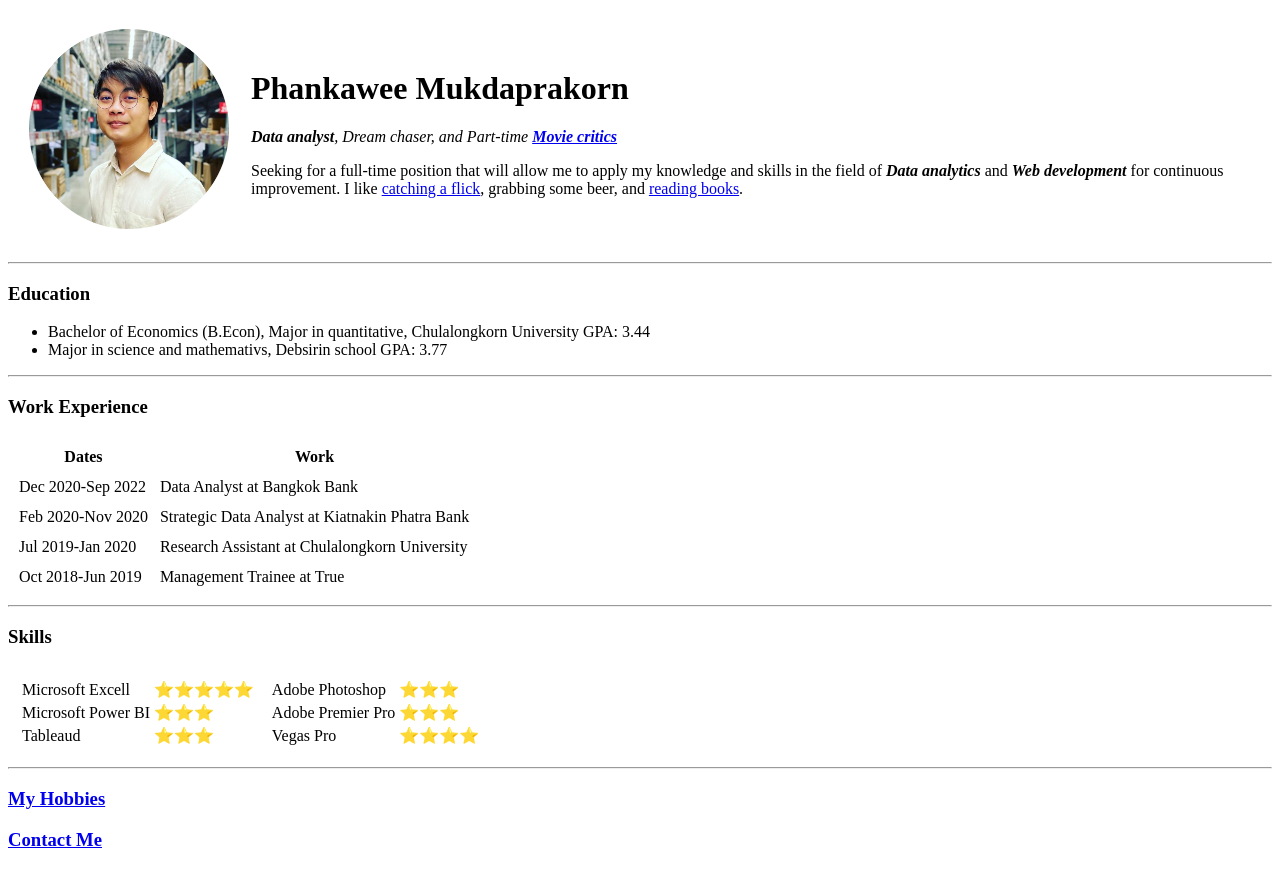
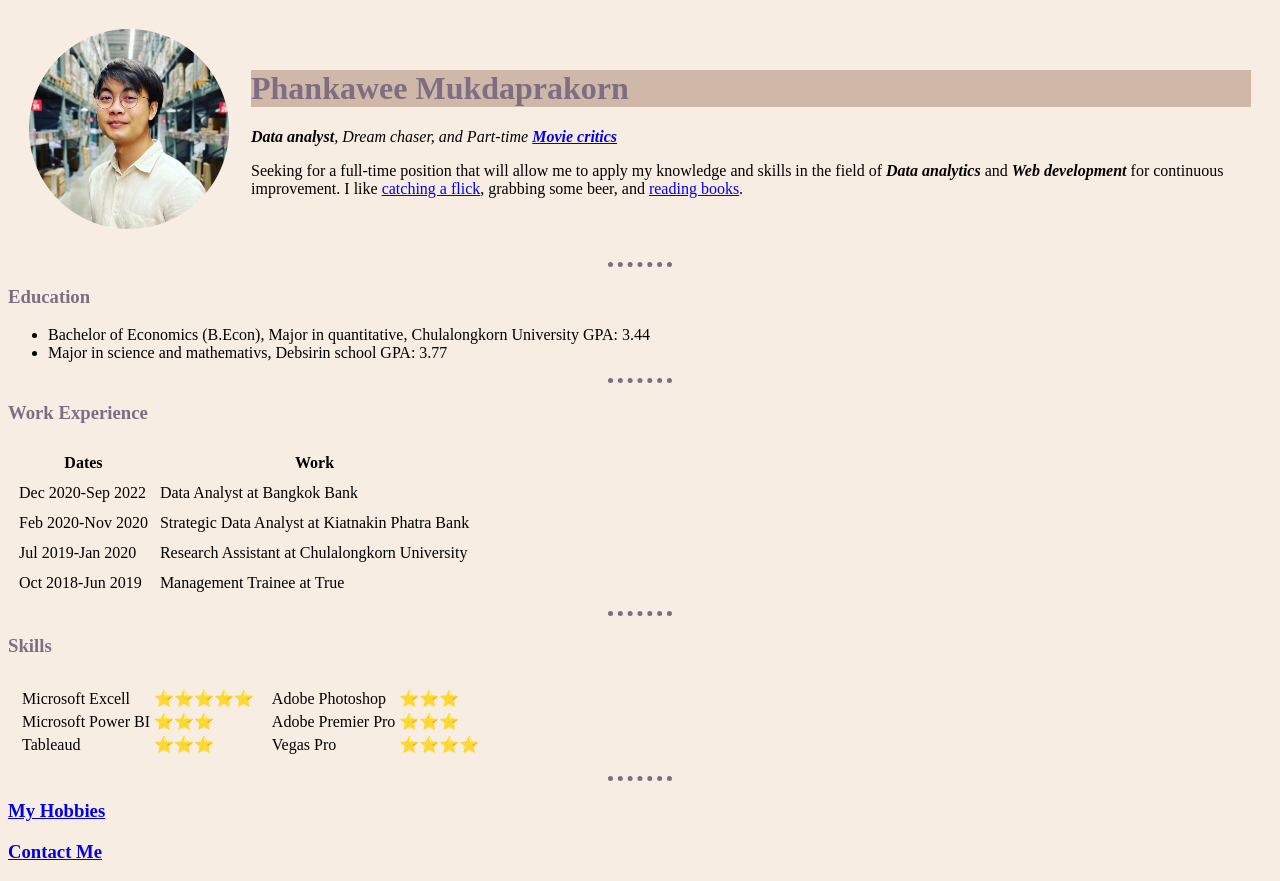
Before and after one commit to TaimanJoker/cv, a plain HTML site: page index.html in a window 1280 px wide. Drawn offline with Linux system fonts and the light colour scheme.

Commit message:
Add files via upload
update the background of the index. separate horizontal rule to be dotted

```diff
--- /dev/null
+++ b/css/styles.css
@@ -0,0 +1,20 @@
+      body {
+        background-color: #f8ede3;
+      }
+
+      h1  {
+        color: #7D6E83;
+        background-color: #D0B8A8;
+      }
+
+      h3  {
+        color: #7D6E83;
+      }
+
+      hr {
+        border-style: none;
+        border-top-style: dotted;
+        border-color: #7D6E83;
+        border-width: 5px;
+        width: 5%;
+      }
--- a/index.html
+++ b/index.html
@@ -5,6 +5,8 @@
     <meta http-equiv="X-UA-Compatible" content="IE=edge" />
     <meta name="viewport" content="width=device-width, initial-scale=1.0" />
     <title>Phankawee's Personal Site</title>
+    <link rel="stylesheet" href="css/styles.css" />
+
   </head>
   <body>
     <table cellspacing="20">
@@ -34,7 +36,11 @@
           <strong><em>Data analytics</em></strong> and
           <strong><em>Web development</em></strong> for continuous improvement.
           I like
-          <a href="https://www.imdb.com/user/ur108580247/lists?ref_=nv_usr_lst_3" target="_blank">catching a flick</a>, grabbing some beer, and
+          <a
+            href="https://www.imdb.com/user/ur108580247/lists?ref_=nv_usr_lst_3"
+            target="_blank"
+            >catching a flick</a
+          >, grabbing some beer, and
           <a
             href="https://www.goodreads.com/review/list/41665473-phankawee-mukdaprakorn?ref=nav_mybooks"
             target="_blank"
@@ -53,7 +59,7 @@
       </li>
       <li>Major in science and mathemativs, Debsirin school GPA: 3.77</li>
     </ul>
-    <hr>
+    <hr />
     <h3>Work Experience</h3>
     <table cellspacing="10">
       <tr>
@@ -77,11 +83,11 @@
         <td>Management Trainee at True</td>
       </tr>
     </table>
-    <hr>
+    <hr />
     <h3>Skills</h3>
     <!--Nested Table-->
     <!--หลักการคือตารางนึงแบ่งเป็น 2 cell(td) แล้วใน 1 cell เอาตารางไปใส่อีก แล้วทำเป็น 2 row(tr) แล้วค่อยใส่ข้อมูล td ในแต่ละ row อีกที-->
-    <table cellspacing="10" >
+    <table cellspacing="10">
       <td>
         <table>
           <tr>
@@ -116,7 +122,7 @@
       </td>
     </table>
 
-    <hr>
+    <hr />
     <h3><a href="hobbies.html">My Hobbies</a></h3>
     <h3><a href="contact-me.html">Contact Me</a></h3>
   </body>
```
Also changed, not shown: contact-me.html (+1 -0 lines), hobbies.html (+1 -0 lines).
